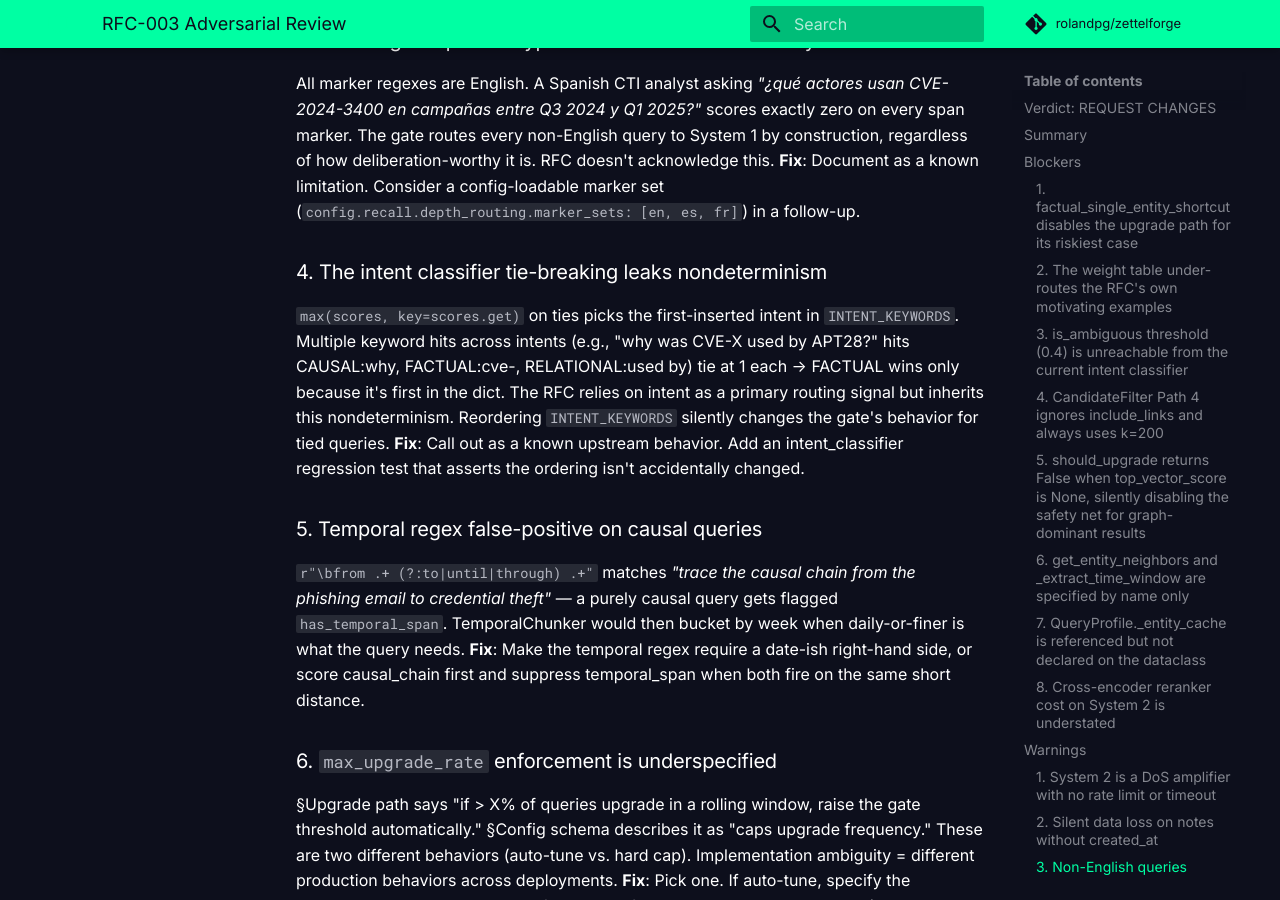
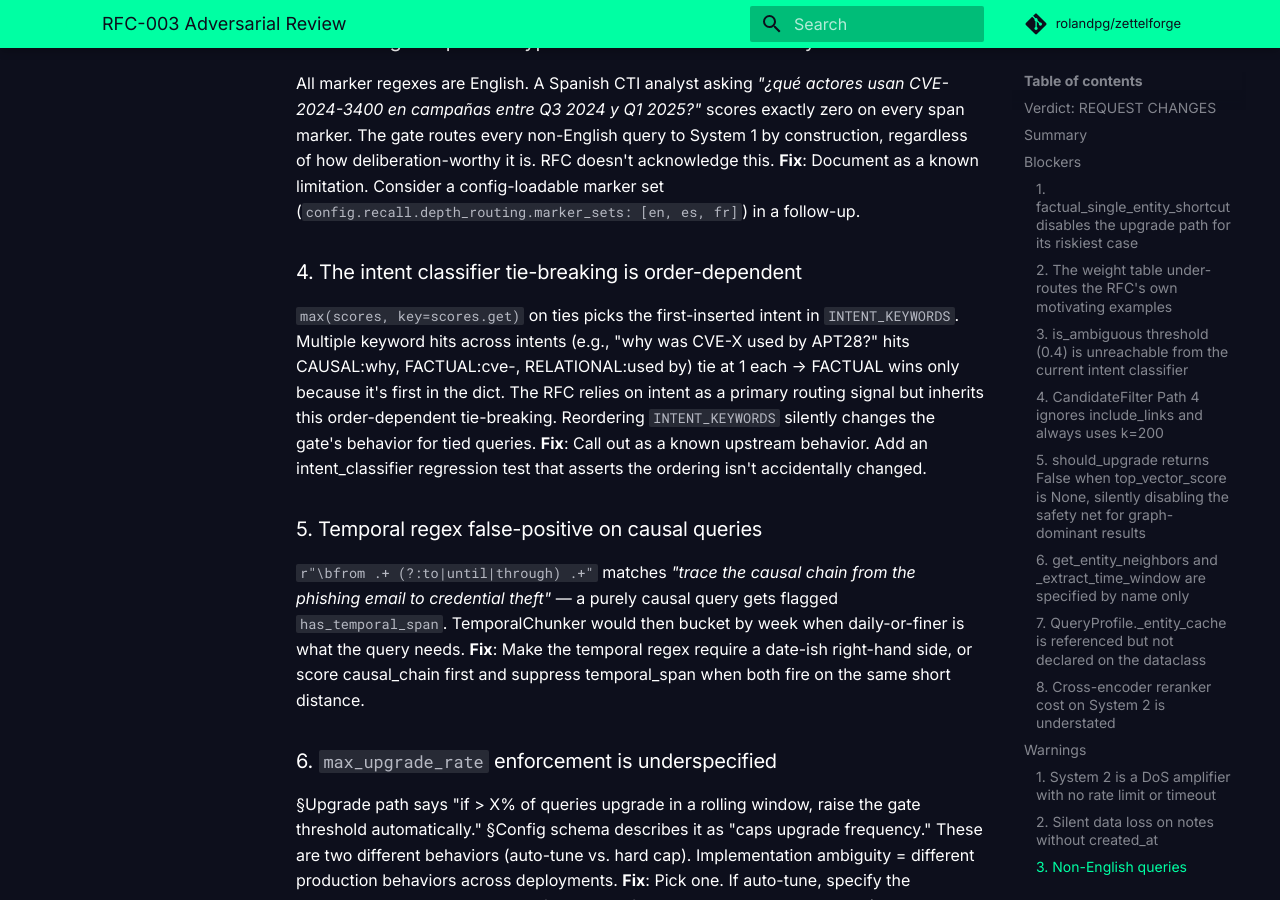
Before and after one commit to rolandpg/zettelforge, an MkDocs documentation site: the page built from docs/rfcs/RFC-003-adversarial-review.md, in a window 1280 px wide and 900 px high, scrolled down 6202 px. Built offline with MkDocs 1.6.1 and Material for MkDocs 9.7.7, drawn with Linux system fonts in a browser that asks for light colours; comment, search, counter and statistics services are not loaded.

Commit message:
Update docs/rfcs/RFC-003-adversarial-review.md
Co-authored-by: Copilot <175728472+Copilot@users.noreply.github.com>
Signed-off-by: Patrick Roland <48327651+rolandpg@users.noreply.github.com>

```diff
--- a/docs/rfcs/RFC-003-adversarial-review.md
+++ b/docs/rfcs/RFC-003-adversarial-review.md
@@ -128,9 +128,9 @@ An attacker who knows the marker regexes can craft queries that always route to
 All marker regexes are English. A Spanish CTI analyst asking *"¿qué actores usan CVE-2024-3400 en campañas entre Q3 2024 y Q1 2025?"* scores exactly zero on every span marker. The gate routes every non-English query to System 1 by construction, regardless of how deliberation-worthy it is. RFC doesn't acknowledge this.
 **Fix**: Document as a known limitation. Consider a config-loadable marker set (`config.recall.depth_routing.marker_sets: [en, es, fr]`) in a follow-up.
 
-### 4. The intent classifier tie-breaking leaks nondeterminism
+### 4. The intent classifier tie-breaking is order-dependent
 
-`max(scores, key=scores.get)` on ties picks the first-inserted intent in `INTENT_KEYWORDS`. Multiple keyword hits across intents (e.g., "why was CVE-X used by APT28?" hits CAUSAL:why, FACTUAL:cve-, RELATIONAL:used by) tie at 1 each → FACTUAL wins only because it's first in the dict. The RFC relies on intent as a primary routing signal but inherits this nondeterminism. Reordering `INTENT_KEYWORDS` silently changes the gate's behavior for tied queries.
+`max(scores, key=scores.get)` on ties picks the first-inserted intent in `INTENT_KEYWORDS`. Multiple keyword hits across intents (e.g., "why was CVE-X used by APT28?" hits CAUSAL:why, FACTUAL:cve-, RELATIONAL:used by) tie at 1 each → FACTUAL wins only because it's first in the dict. The RFC relies on intent as a primary routing signal but inherits this order-dependent tie-breaking. Reordering `INTENT_KEYWORDS` silently changes the gate's behavior for tied queries.
 **Fix**: Call out as a known upstream behavior. Add an intent_classifier regression test that asserts the ordering isn't accidentally changed.
 
 ### 5. Temporal regex false-positive on causal queries
```
